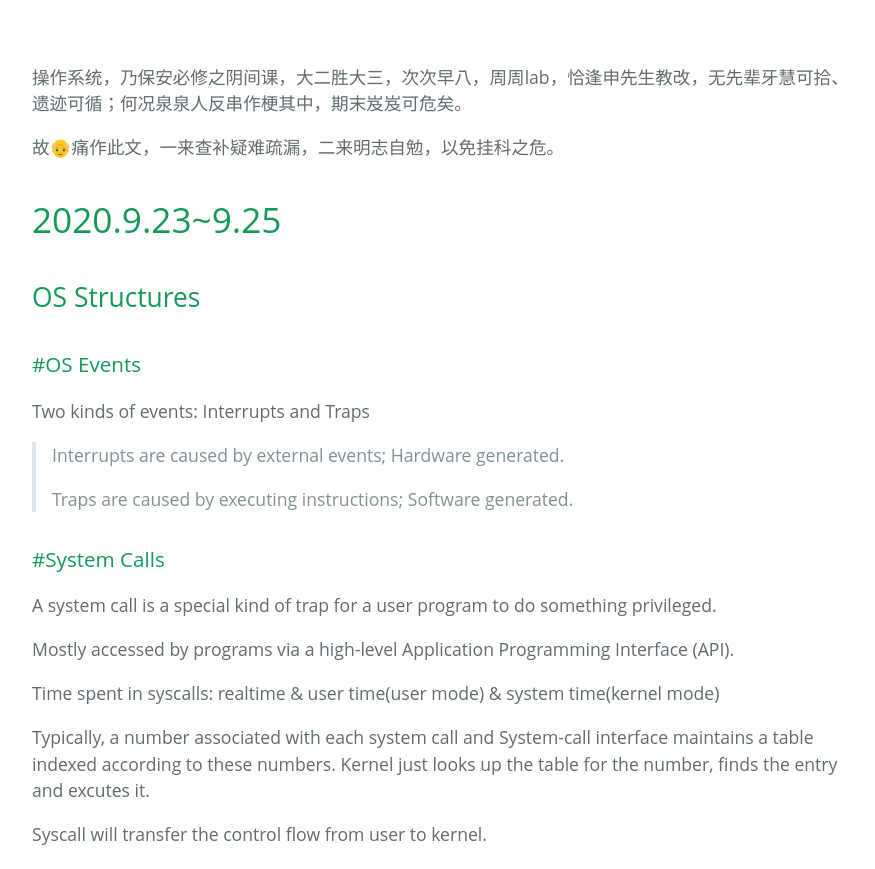
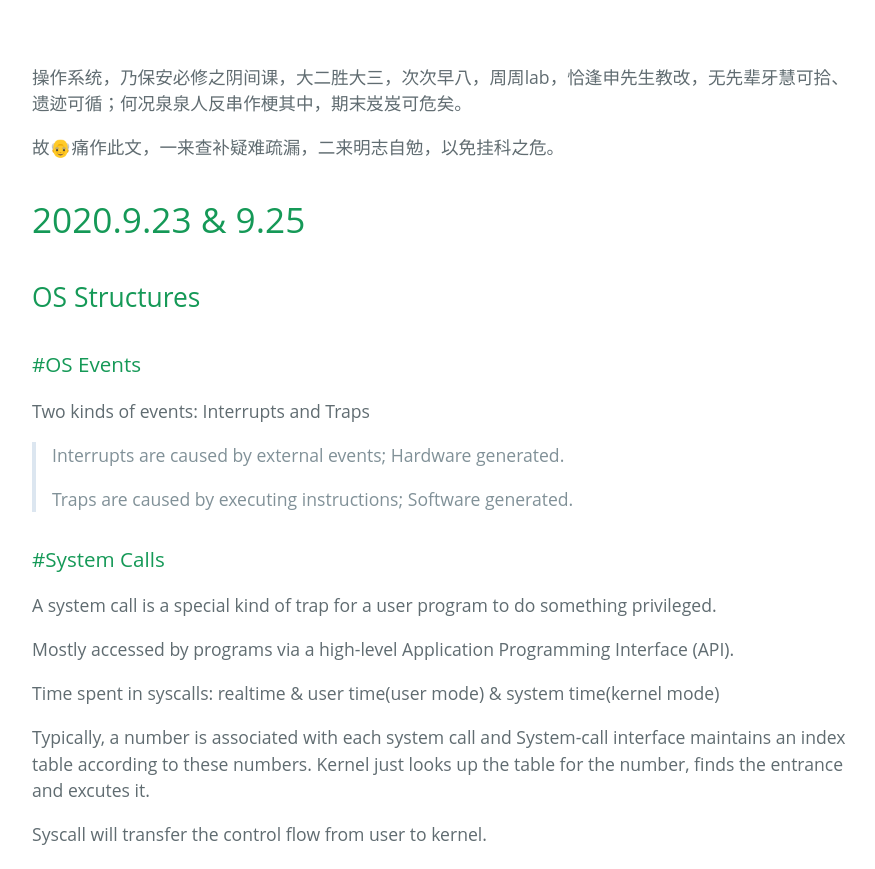
Before and after one commit to NishikinoSky/NishikinoSky.github.io, a Jekyll site: the page built from _posts/2020-10-16-Operating-System.md, in a window 1280 px wide and 1400 px high, cut to the strip 354-1223 px from the top of the window. Shown: the whole strip, without its empty margins (192-1067 px from the left). Built offline with Jekyll 4.4.1, drawn with Linux system fonts in a browser that asks for light colours; some web fonts are replaced; some of the changed text lies outside the part shown.

Commit message:
Update 2020-10-16-Operating-System.md

```diff
--- a/_posts/2020-10-16-Operating-System.md
+++ b/_posts/2020-10-16-Operating-System.md
@@ -8,7 +8,7 @@ stickie: false
 
 故👴痛作此文，一来查补疑难疏漏，二来明志自勉，以免挂科之危。
 
-# 2020.9.23~9.25
+# 2020.9.23 & 9.25
 
 ## OS Structures
 
@@ -25,11 +25,11 @@ Mostly accessed by programs via a high-level Application Programming Interface (
 
 Time spent in syscalls: realtime & user time(user mode) & system time(kernel mode)
 
-Typically, a number associated with each system call and System-call interface maintains a table indexed according to these numbers. Kernel just looks up the table for the number, finds the entry and excutes it.
+Typically, a number is associated with each system call and System-call interface maintains an index table according to these numbers. Kernel just looks up the table for the number, finds the entrance and excutes it.
 
 Syscall will transfer the control flow from user to kernel.
 
-
+System Call Parameter Passing: Parameters stored in a block, or table, in memory, and address of block passed as a parameter in a register.
 
 ### #Timers
 CPU need to know how much time a program has used CPU resource. The timer interrupts the
@@ -58,6 +58,9 @@ Helpful to users: program execution / I/O operations / file systems / communicat
 
 Better efficiency/operation: resource allocation / accounting / protection and security
 
+### #System Services
+
+
 ### #User Operating System Interface
 >CLI
 >>Shell: knows how to run command
@@ -67,7 +70,7 @@ Better efficiency/operation: resource allocation / accounting / protection and s
 >Batch
 
 
-# 2020.9.16~9.18
+# 2020.9.16 & 9.18
 
 ## Intro
 
```
